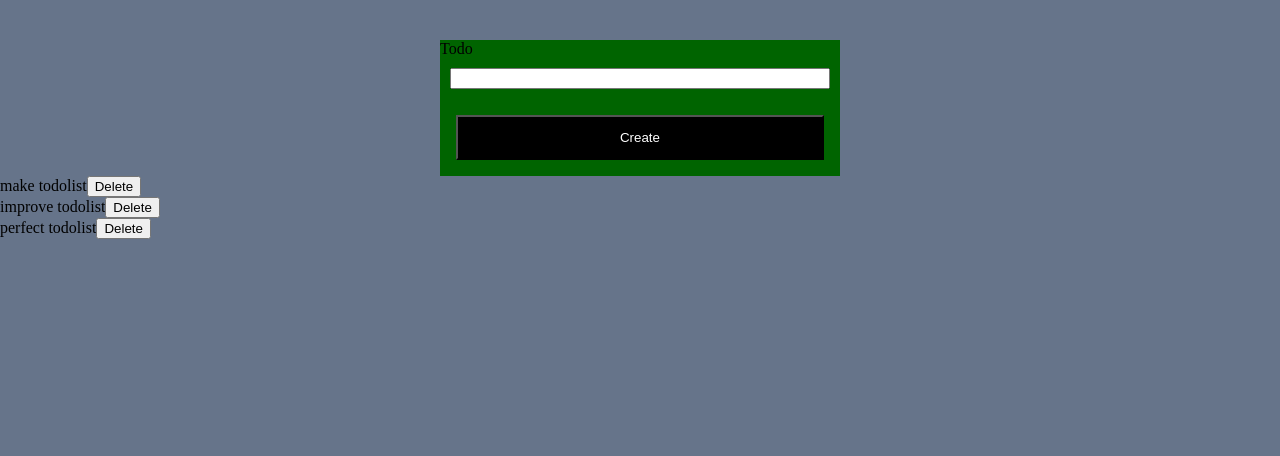
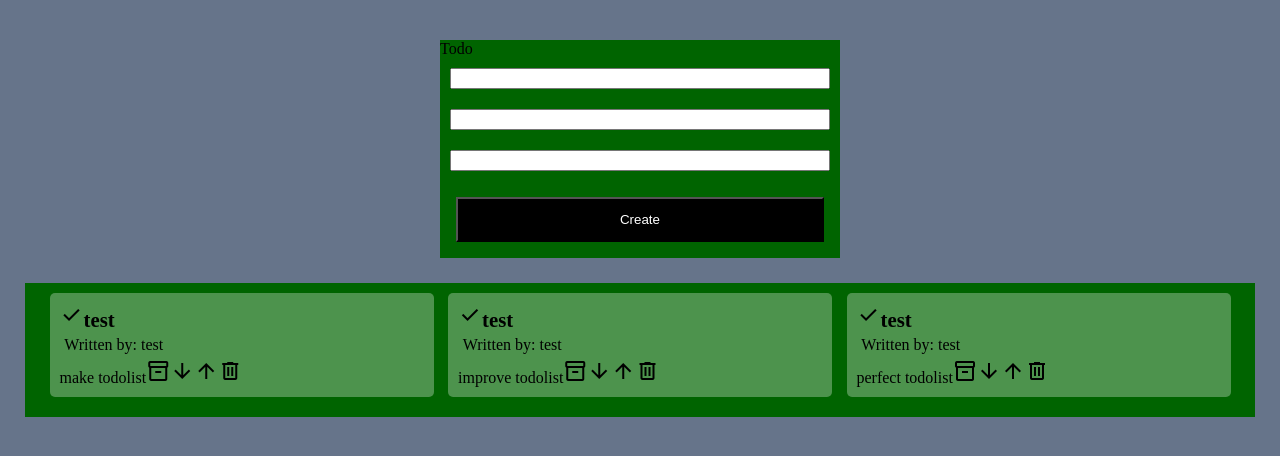
Before and after one commit to jalmai/react-todo-list, a React (Vite) app: page / in a window 1280 px wide. Shown: the top 456 px of the page. Built offline with nearby package versions, Linux system fonts and the light colour scheme.

Commit message:
adding more todo data

```diff
--- a/src/components/CreateTodo.tsx
+++ b/src/components/CreateTodo.tsx
@@ -4,27 +4,51 @@ import { ITodo } from "../interfaces";
 import { v4 as uuidv4 } from "uuid";
 
 export function CreateTodo(): ReactElement {
-  const [value, setValue] = useState("");
+  const [form, setForm] = useState({
+    title: "",
+    desc: "",
+    author: "",
+  });
+
   const { createTodo } = useContext(TodoContext);
 
+  const handleChange = (e: React.ChangeEvent<HTMLInputElement>) => {
+    setForm({
+      ...form,
+      [e.target.name]: e.target.value,
+    });
+  };
   const handleOnSubmit: FormEventHandler<HTMLFormElement> = (event) => {
     event.preventDefault();
 
     const newTodo: ITodo = {
       id: uuidv4(),
-      content: value,
+      title: form.title,
+      desc: form.desc,
+      author: form.author,
     };
     createTodo(newTodo);
-    setValue("");
   };
   return (
     <form onSubmit={handleOnSubmit}>
       <label htmlFor="todo">Todo</label>
       <input
-        id="todo"
-        onChange={(e) => setValue(e.target.value)}
+        id="todoTitle"
+        name="title"
+        onChange={handleChange}
         type="text"
-        value={value}
+      ></input>
+      <input
+        id="todoDesc"
+        name="desc"
+        onChange={handleChange}
+        type="text"
+      ></input>
+      <input
+        id="todoAuthor"
+        name="author"
+        onChange={handleChange}
+        type="text"
       ></input>
       <button type="submit">Create</button>
     </form>
--- a/src/components/Todo.tsx
+++ b/src/components/Todo.tsx
@@ -8,10 +8,23 @@ interface ITodoProps {
 export function Todo({ todo }: ITodoProps): ReactElement {
   const { deleteTodo } = useContext(TodoContext);
   return (
-    <article id={todo.id}>
-      {" "}
-      <span>{todo.content}</span>
-      <button onClick={() => deleteTodo(todo.id)}> Delete</button>
+    <article id={todo.id} className="todoCard">
+      <h2>
+        {" "}
+        <span className="material-symbols-outlined">check</span>
+        {todo.title}
+      </h2>
+      <p>Written by: {todo.author}</p>
+      <span>{todo.desc}</span>
+      <span className="material-symbols-outlined">inventory_2</span>
+      <span className="material-symbols-outlined">arrow_downward</span>
+      <span className="material-symbols-outlined">arrow_upward</span>
+      <span
+        className="material-symbols-outlined"
+        onClick={() => deleteTodo(todo.id)}
+      >
+        delete
+      </span>
     </article>
   );
 }
--- a/src/components/TodoList.tsx
+++ b/src/components/TodoList.tsx
@@ -6,9 +6,11 @@ export function TodoList(): ReactElement {
   const { todoList } = useContext(TodoContext);
   return (
     <>
-      {todoList.map((todo) => (
-        <Todo key={todo.id} todo={todo} />
-      ))}
+      <section className="toDoItems">
+        {todoList.map((todo) => (
+          <Todo key={todo.id} todo={todo} />
+        ))}
+      </section>
     </>
   );
 }
--- a/src/context/TodoContextProvider.tsx
+++ b/src/context/TodoContextProvider.tsx
@@ -17,9 +17,9 @@ export function TodoContextProvider({
   children,
 }: ITodoContextProviderProps): ReactElement {
   const [todoList, setTodoList] = useState<ITodo[]>([
-    { id: uuidv4(), content: "make todolist" },
-    { id: uuidv4(), content: "improve todolist" },
-    { id: uuidv4(), content: "perfect todolist" },
+    { id: uuidv4(), title: "test", desc: "make todolist", author: "test" },
+    { id: uuidv4(), title: "test", desc: "improve todolist", author: "test" },
+    { id: uuidv4(), title: "test", desc: "perfect todolist", author: "test" },
   ]);
 
   const createTodo = (newTodo: ITodo) => {
--- a/src/index.css
+++ b/src/index.css
@@ -28,7 +28,7 @@ body {
   flex-wrap: wrap;
   justify-content: space-evenly;
 }
-.toDoCard {
+.todoCard {
   box-sizing: border-box;
   width: 30vw;
   background-color: rgba(255, 255, 255, 0.3);
@@ -36,15 +36,15 @@ body {
   margin-bottom: 10px;
   border-radius: 5px;
 }
-.toDoCard:hover {
+.todoCard:hover {
   border: 2px solid white;
 }
-.toDoCard h2 {
+.todoCard h2 {
   font-size: 1.3rem;
   padding: 0;
   margin: 0;
 }
-.toDoCard p {
+.todoCard p {
   font-size: 1rem;
   padding: 0;
   margin: 0.3rem;
--- a/src/interfaces.ts
+++ b/src/interfaces.ts
@@ -1,4 +1,6 @@
 export interface ITodo {
   id: string;
-  content: string;
+  title: string;
+  desc: string;
+  author: string;
 }
```
Also changed, not shown: src/components/ToDoItems.tsx (deleted, +0 -27 lines).
